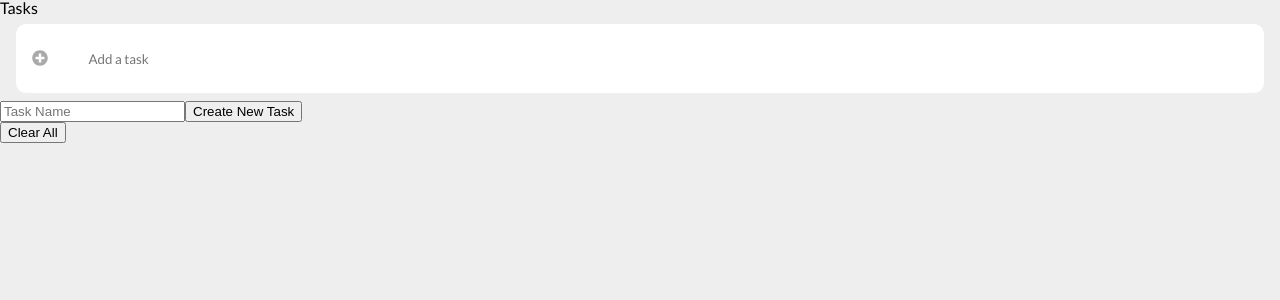
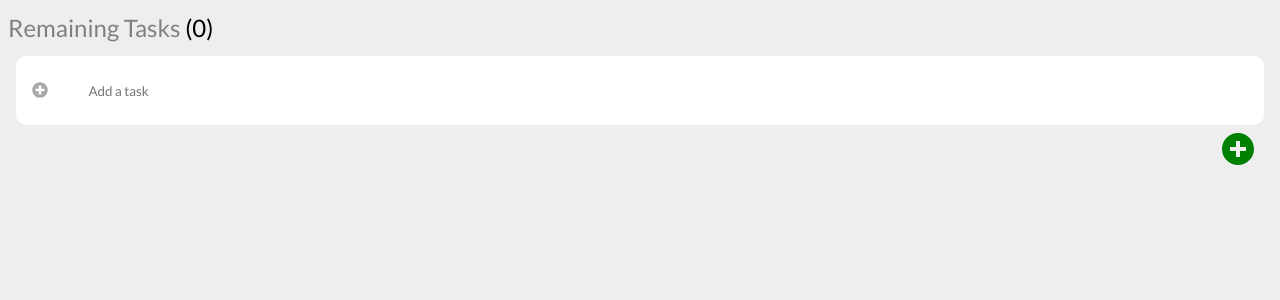
Before and after one commit to StitchedDev/todo-app, a Next.js app: page / in a window 1280 px wide. Shown: the top 300 px of the page. Built offline with nearby package versions, Linux system fonts and the light colour scheme.

Commit message:
Create logic for autofocusing on button click

```diff
--- a/src/components/Task/View.tsx
+++ b/src/components/Task/View.tsx
@@ -1,26 +1,48 @@
 import useTasks from "@/hooks/useTasks";
+import TaskList from "./List";
+import styles from "@/styles/TaskCard.module.css";
+import Image from "next/image";
+import addButton from "public/add-button.svg";
+import AddButton from "../AddButton";
 import { Task } from "@/types/Task";
-import { useState } from "react";
-import TaskList from "./List";
+import { useRef } from "react";
 
 export default function TaskView() {
   const {
     tasks,
-    createTask,
-    clearTasks,
-    setNewTaskName,
-    newTaskName,
     editTask,
     toggleEditMode,
     deleteTask,
     markTaskComplete,
+    markSelectedComplete,
   } = useTasks();
+  const inputRef = useRef<HTMLInputElement>(null);
+
+  const inputFocus = () => {
+    inputRef.current?.focus();
+  };
+
+  const getRemainingTasks = () => {
+    if (tasks.length === 0) return "0";
+    return tasks.length.toString();
+  };
+
+  const shouldMarkComplete = () => {
+    const foundSelected = tasks.filter((task: Task) => task.selected);
+
+    if (foundSelected.length > 0) return true;
+    return false;
+  };
 
   return (
     <div>
-      <h1>Tasks</h1>
+      <h1 className={styles.remainingTaskHeader}>
+        Remaining Tasks <strong>({getRemainingTasks()})</strong>
+      </h1>
 
       <TaskList
+        inputRef={inputRef}
+        inputFocus={inputFocus}
         tasks={tasks}
         editTask={editTask}
         toggleEditMode={toggleEditMode}
@@ -28,17 +50,17 @@ export default function TaskView() {
         markTaskComplete={markTaskComplete}
       />
 
-      <div>
-        <input
-          type="text"
-          placeholder="Task Name"
-          onChange={(e: any) => setNewTaskName(e.target.value)}
-          value={newTaskName}
-        />
-        <button onClick={() => createTask(newTaskName)}>Create New Task</button>
+      <div className={styles.newTaskContainer}>
+        {shouldMarkComplete() ? (
+          <button
+            className={styles.markCompleteBtn}
+            onClick={() => markSelectedComplete()}
+          >
+            Mark Complete
+          </button>
+        ) : null}
+        <AddButton style={{ cursor: "pointer" }} onClick={() => inputFocus()} />
       </div>
-
-      <button onClick={() => clearTasks()}>Clear All</button>
     </div>
   );
 }
```
